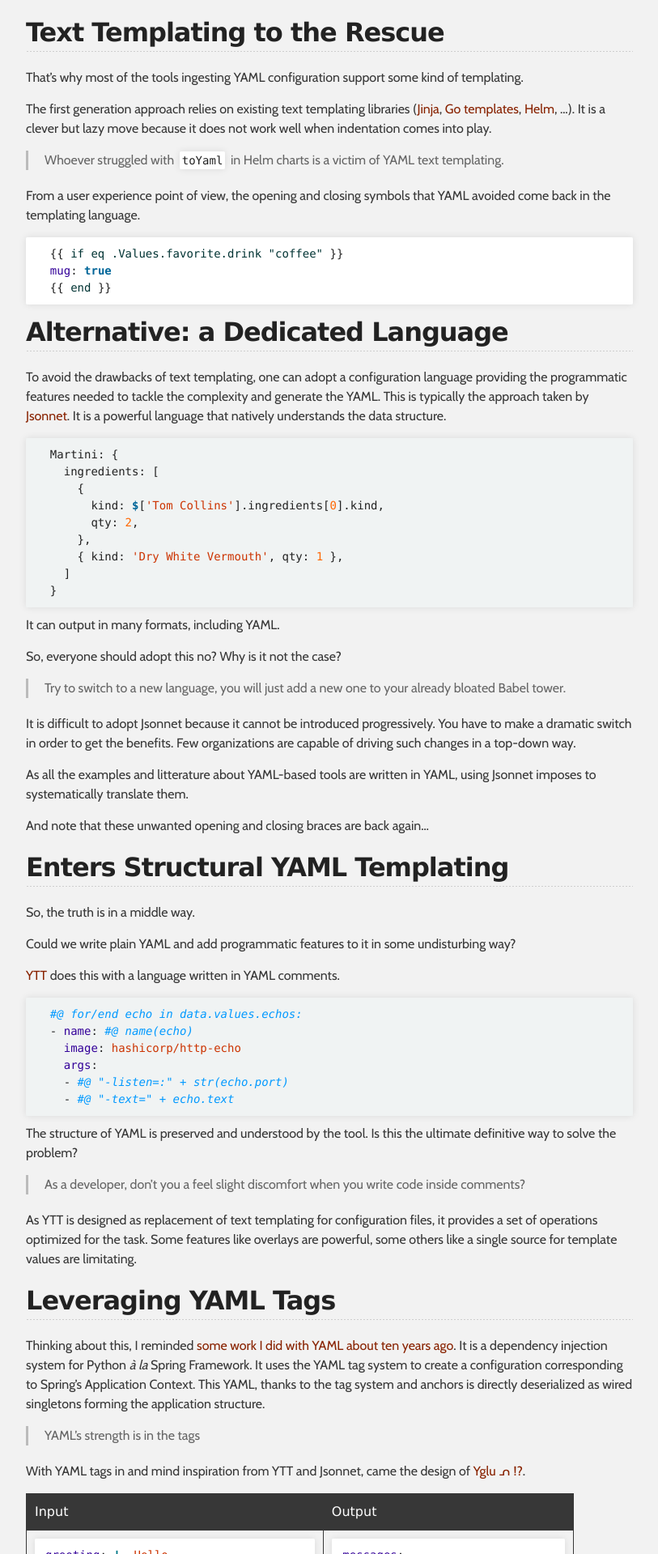
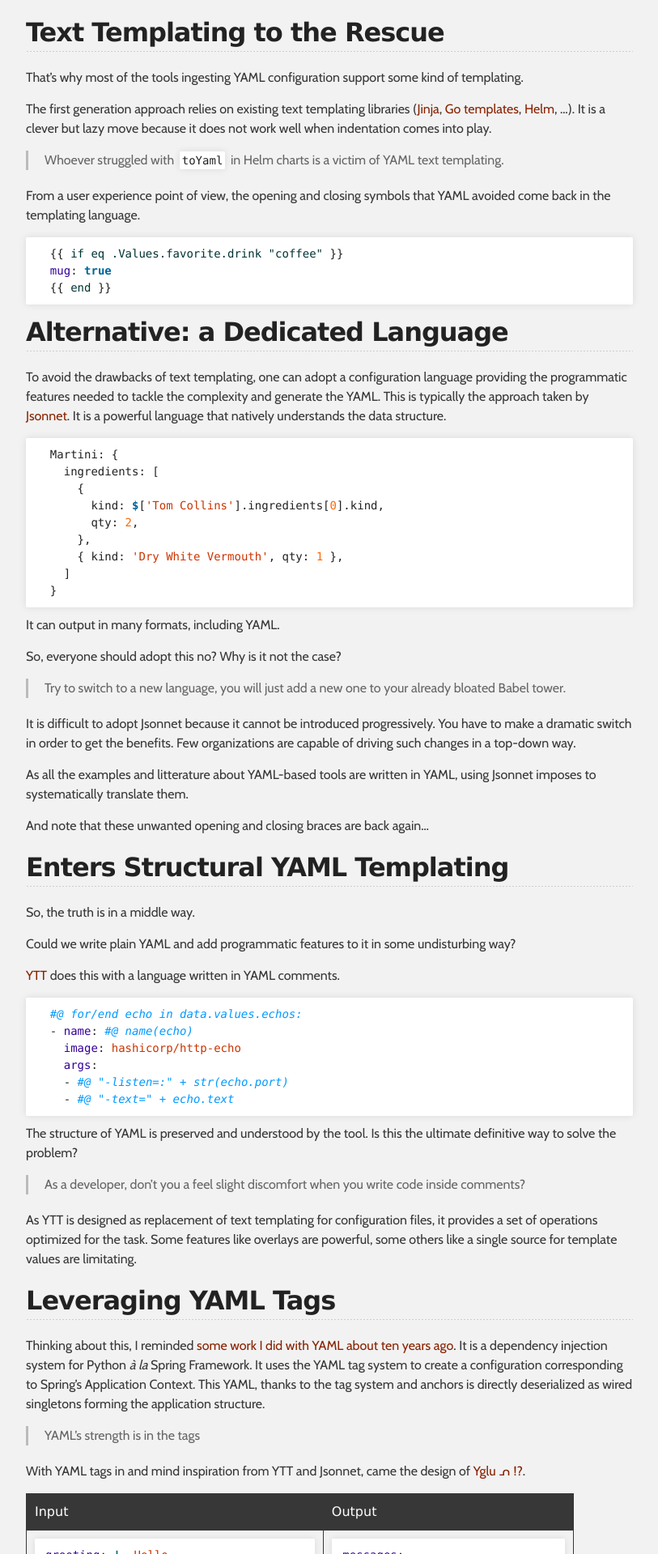
Before and after one commit to swisspush/swisspush.github.io, a Jekyll site: the page built from _posts/2020-01-29-painless-yaml-templating.md, in a window 1280 px wide. Shown: the part 913-2832 px from the top of the page at 81% size, without its empty margins (38-851 px from the left). Built offline with Jekyll 4.4.1, drawn with Linux system fonts in a browser that asks for light colours; nearby versions of some CDN libraries; some web fonts are replaced; comment, search, counter and statistics services are not loaded.

Commit message:
Same highlight for all code boxes

````diff
--- a/_posts/2020-01-29-painless-yaml-templating.md
+++ b/_posts/2020-01-29-painless-yaml-templating.md
@@ -72,7 +72,7 @@
 
 To avoid the drawbacks of text templating, one can adopt a configuration language providing the programmatic features needed to tackle the complexity and generate the YAML. This is typically the approach taken by [Jsonnet](https://jsonnet.org/). It is a powerful language that natively understands the data structure.
 
-```jsonnet
+{% highlight jsonnet %}
   Martini: {
     ingredients: [
       {
@@ -82,7 +82,7 @@
       { kind: 'Dry White Vermouth', qty: 1 },
     ]
   }
-```
+{% endhighlight %}
 
 It can output in many formats, including YAML.
 
@@ -104,14 +104,14 @@
 
 [YTT](https://get-ytt.io/) does this with a language written in YAML comments.
 
-```yaml
+{% highlight yaml %}
   #@ for/end echo in data.values.echos:
   - name: #@ name(echo)
     image: hashicorp/http-echo
     args:
     - #@ "-listen=:" + str(echo.port)
     - #@ "-text=" + echo.text
-```
+{% endhighlight %}
 
 The structure of YAML is preserved and understood by the tool.
 Is this the ultimate definitive way to solve the problem?
````
